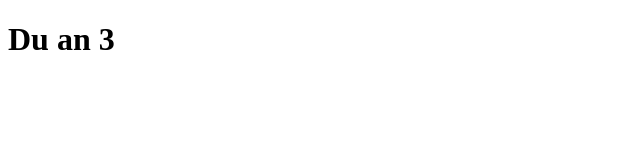
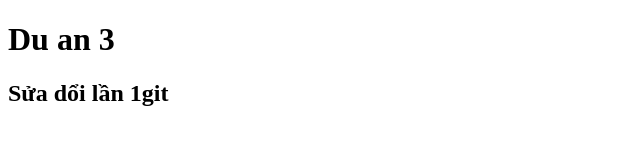
Before and after one commit to binhdanhkhmer/duan3, a plain HTML site: page index.html in a window 1280 px wide. Shown: the whole page, without its empty margins (0-640 px from the left). Drawn offline with Linux system fonts and the light colour scheme.

Commit message:
sửa đổi lần 1

```diff
--- a/index.html
+++ b/index.html
@@ -7,5 +7,6 @@
 </head>
 <body>
     <h1>Du an 3</h1>
+    <h2>Sửa dổi lần 1git </h2>
 </body>
 </html>
```
